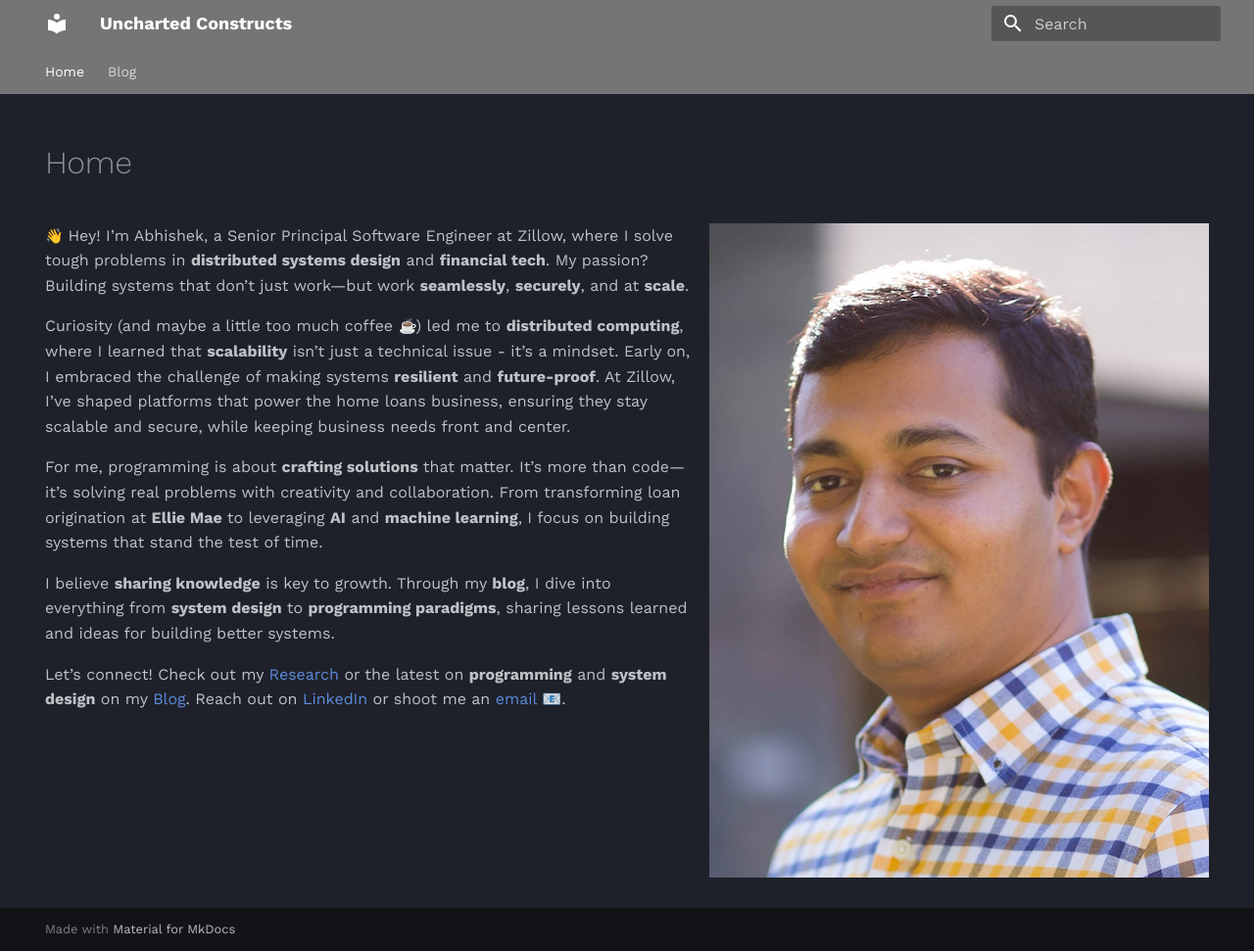
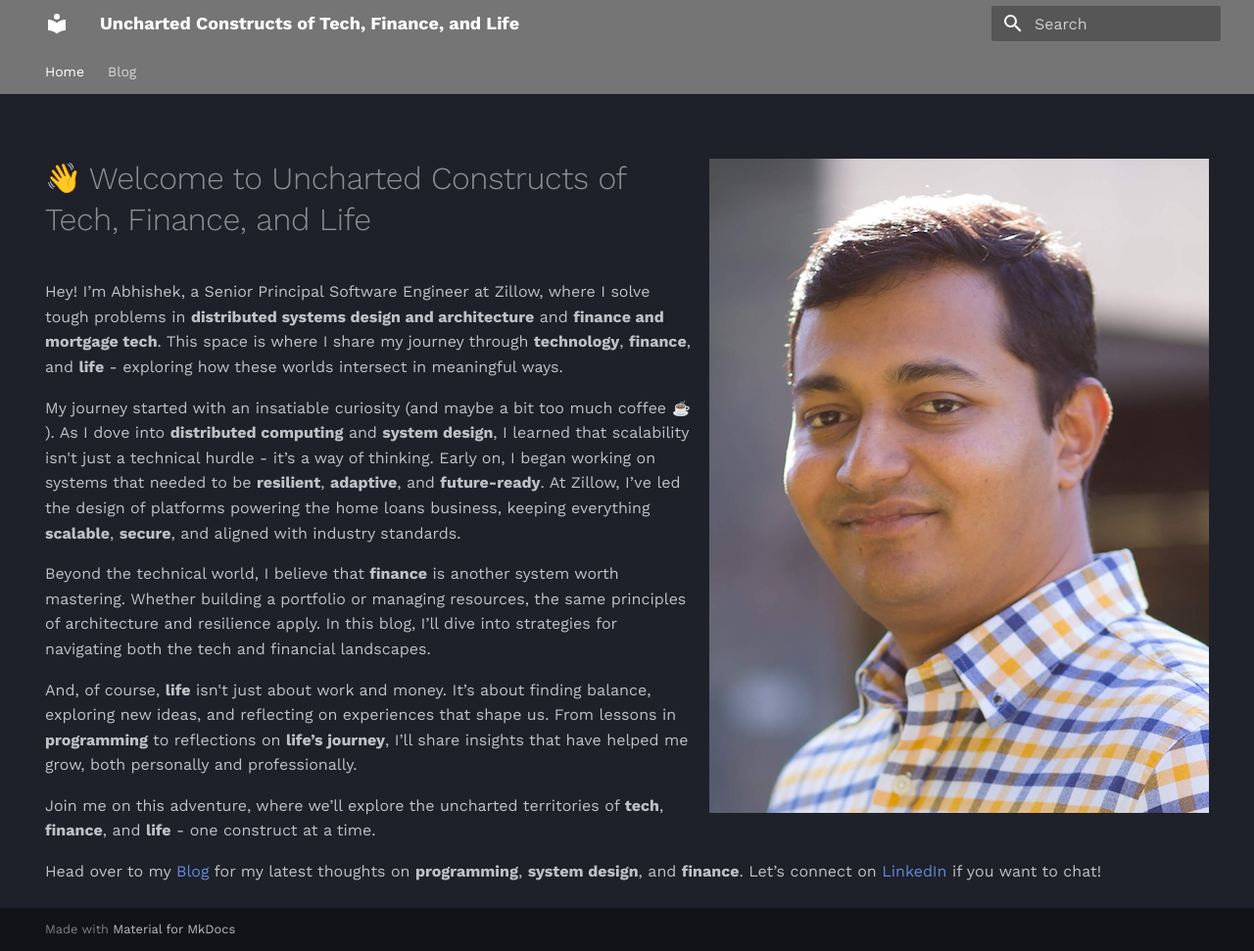
Before and after one commit to osdevisnot/osdevisnot.github.io, an MkDocs documentation site: the page built from docs/index.md, in a window 1280 px wide and 971 px high. Shown: the whole window at 98% size. Built offline with MkDocs 1.6.1 and Material for MkDocs 9.7.7, drawn with Linux system fonts in a browser that asks for light colours; emoji names are drawn with the system emoji font.

Commit message:
feat: refine home page

```diff
--- a/docs/index.md
+++ b/docs/index.md
@@ -1,18 +1,22 @@
 ---
 title: Home
 hide:
+  - toc
   - navigation
-  - toc
 ---
 
 ![Image title](images/photo.png){align=right}
 
-:wave: Hey! I’m Abhishek, a Senior Principal Software Engineer at Zillow, where I solve tough problems in **distributed systems design** and **financial tech**. My passion? Building systems that don’t just work—but work **seamlessly**, **securely**, and at **scale**.
+# :wave: Welcome to Uncharted Constructs of Tech, Finance, and Life
 
-Curiosity (and maybe a little too much coffee :coffee:) led me to **distributed computing**, where I learned that **scalability** isn’t just a technical issue - it’s a mindset. Early on, I embraced the challenge of making systems **resilient** and **future-proof**. At Zillow, I’ve shaped platforms that power the home loans business, ensuring they stay scalable and secure, while keeping business needs front and center.
+Hey! I’m Abhishek, a Senior Principal Software Engineer at Zillow, where I solve tough problems in **distributed systems design and architecture** and **finance and mortgage tech**. This space is where I share my journey through **technology**, **finance**, and **life** - exploring how these worlds intersect in meaningful ways.
 
-For me, programming is about **crafting solutions** that matter. It’s more than code—it’s solving real problems with creativity and collaboration. From transforming loan origination at **Ellie Mae** to leveraging **AI** and **machine learning**, I focus on building systems that stand the test of time.
+My journey started with an insatiable curiosity (and maybe a bit too much coffee :coffee:). As I dove into **distributed computing** and **system design**, I learned that scalability isn't just a technical hurdle - it’s a way of thinking. Early on, I began working on systems that needed to be **resilient**, **adaptive**, and **future-ready**. At Zillow, I’ve led the design of platforms powering the home loans business, keeping everything **scalable**, **secure**, and aligned with industry standards.
 
-I believe **sharing knowledge** is key to growth. Through my **blog**, I dive into everything from **system design** to **programming paradigms**, sharing lessons learned and ideas for building better systems.
+Beyond the technical world, I believe that **finance** is another system worth mastering. Whether building a portfolio or managing resources, the same principles of architecture and resilience apply. In this blog, I’ll dive into strategies for navigating both the tech and financial landscapes.
 
-Let’s connect! Check out my [Research](research.md) or the latest on **programming** and **system design** on my [Blog](blog/index.md). Reach out on [LinkedIn](https://www.linkedin.com/in/abhishekisnot) or shoot me an [email](mailto:osdevisnot@gmail.com) 📧.
+And, of course, **life** isn't just about work and money. It’s about finding balance, exploring new ideas, and reflecting on experiences that shape us. From lessons in **programming** to reflections on **life’s journey**, I’ll share insights that have helped me grow, both personally and professionally.
+
+Join me on this adventure, where we’ll explore the uncharted territories of **tech**, **finance**, and **life** - one construct at a time.
+
+Head over to my [Blog](blog/index.md) for my latest thoughts on **programming**, **system design**, and **finance**. Let’s connect on [LinkedIn](https://www.linkedin.com/in/abhishekisnot) if you want to chat!
--- a/mkdocs.yml
+++ b/mkdocs.yml
@@ -1,5 +1,5 @@
-site_name: Uncharted Constructs
-site_description: Exploring the Frontiers of System Design
+site_name: Uncharted Constructs of Tech, Finance, and Life
+site_description: Uncharted Constructs explores the intersections of technology, finance, and life. Join me as I navigate system design, programming, smart financial decisions, and the broader complexities of modern living.
 site_url: https://osdevisnot.github.io
 theme:
   name: material
```
